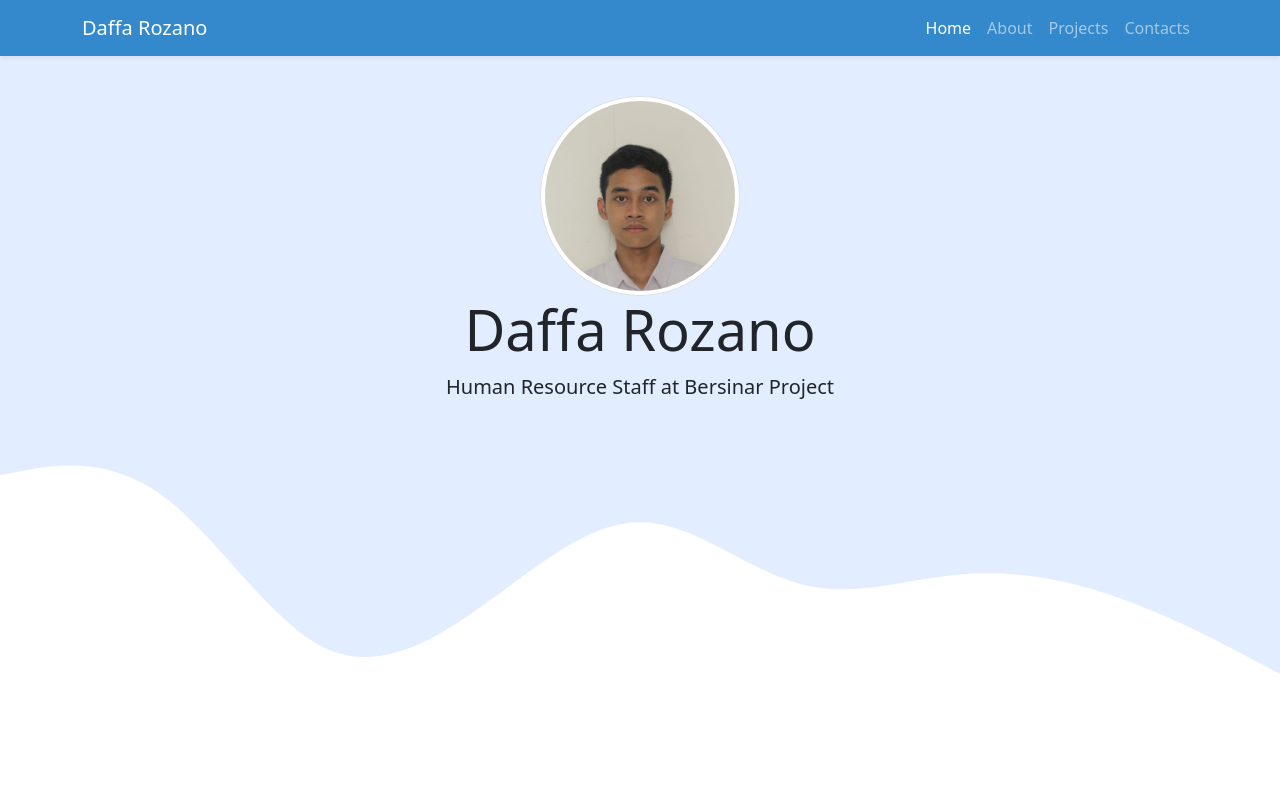
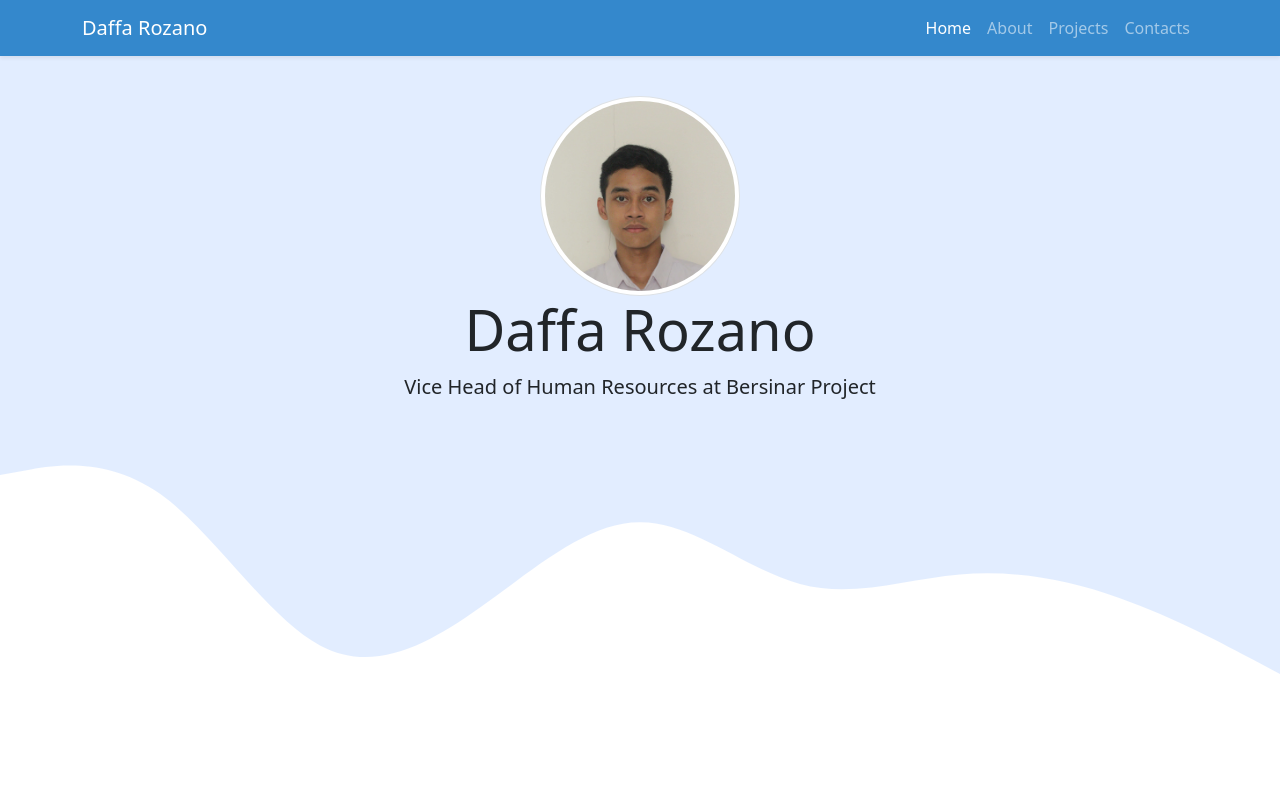
Before and after one commit to sanitizepeople/portfolio, a plain HTML site: page index.html in a window 1280 px wide. Shown: the top 786 px of the page. Drawn offline with nearby package versions, Linux system fonts and the light colour scheme.

Commit message:
Update index.html

```diff
--- a/index.html
+++ b/index.html
@@ -254,7 +254,7 @@
     <script src="https://cdnjs.cloudflare.com/ajax/libs/gsap/3.6.1/TextPlugin.min.js"></script>
     <script>
       gsap.registerPlugin(TextPlugin);
-      gsap.to('.lead', { duration: 2, delay:1.5, text:'Human Resource Staff at Bersinar Project' })
+      gsap.to('.lead', { duration: 2, delay:1.5, text:'Vice Head of Human Resources at Bersinar Project' })
       gsap.from('.jumbotron img', { duration:1, y:-100, opacity:0, ease:"bounce"});
       gsap.from('.navbar', {duration: 1.5, y:'-100%', opacity: 0, ease:"bounce"});
       gsap.from('.display-4', {duration: 1, x:-50, opacity: 0, delay:0.5, ease:"back"});
```
